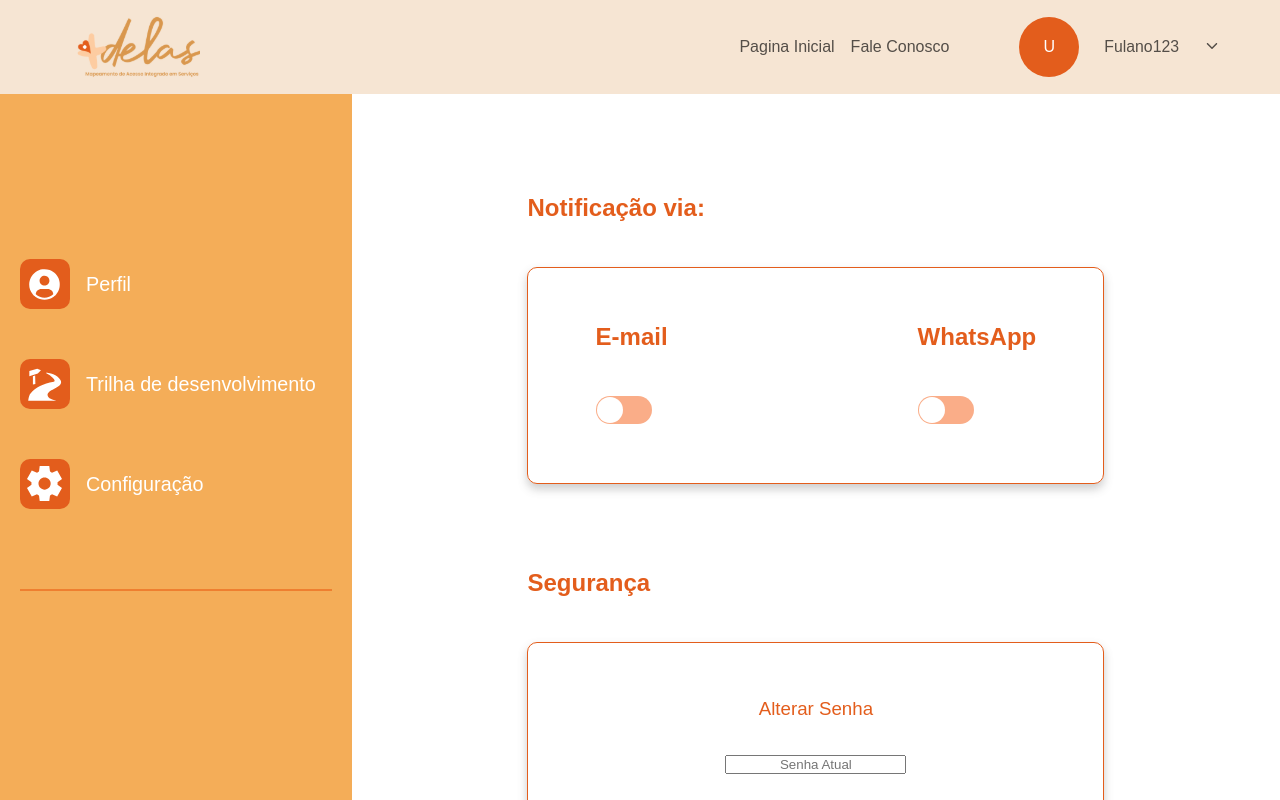
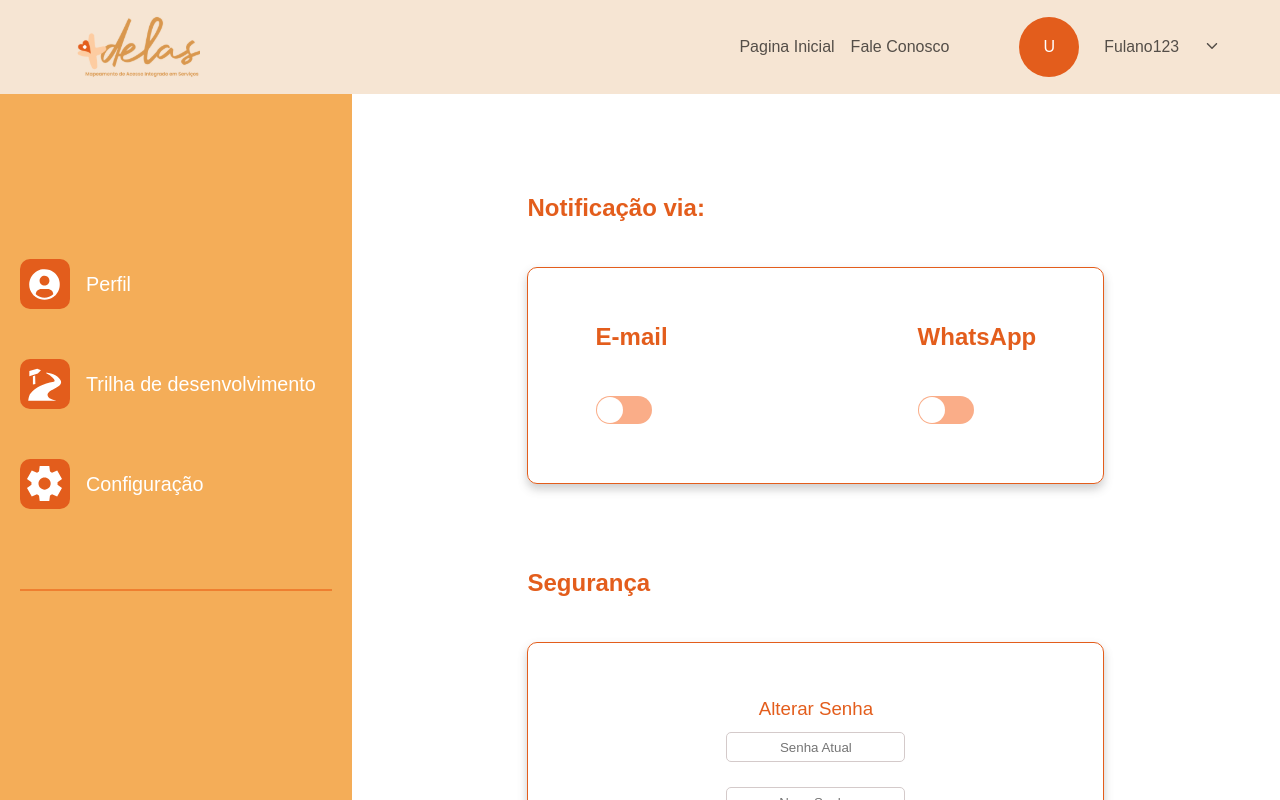
Before and after one commit to maisDelas/projeto-start-web, a React (Vite) app: page /Configuracao in a window 1280 px wide. Shown: the top 800 px of the page. Built offline with nearby package versions, Linux system fonts and the light colour scheme.

Commit message:
Atualizando a Home

```diff
--- a/src/App.jsx
+++ b/src/App.jsx
@@ -6,17 +6,16 @@ import Trilha from 'pages/trilha/Trilha'
 import Perfil from 'pages/perfil/Perfil'
 import ConteudoTrilha1 from './pages/trilha/TrilhaConteudo1'
 import ConteudoTrilha2 from 'pages/trilha/TrilhaConteudo2'
-/* import CadastroPrestadora from 'pages/cadastroP/TelaP' */
+
 import Dados from 'pages/dados/Dados'
 
 import CadastroTipo from 'pages/escolhercadastro/CadastroTipo'
 import Login from 'pages/login/Login'
 import ResetPassword from 'pages/resetPassword/ResetPassword'
-
-// import CadastroPrestadora1 from 'pages/cadastroP/Prestadora1'
-// import CadastroPrestadora2 from 'pages/cadastroP/Prestadoratre2'
-// import CadastroPrestadora3 from 'pages/cadastroP/Prestadora3'
-// import CadastroPrestadora0 from 'pages/cadastroP/Prestadora0'
+import CadastroPrestadora1 from 'pages/cadastroP/RegistrationFrm'
+import CadastroPrestadora2 from 'pages/cadastroP/Prestadoratre2'
+import CadastroPrestadora3 from 'pages/cadastroP/Prestadora3'
+import CadastroPrestadora0 from 'pages/cadastroP/Prestadora0'
 import Configuracao from 'pages/configuracao/Config'
 
 
@@ -33,14 +32,14 @@ export default function App() {
         <Route path="/ConteudoTrilha1" element={< ConteudoTrilha1/>} />
         <Route path="/ConteudoTrilha2" element={< ConteudoTrilha2/>} />
         <Route path="/Dados" element={<Dados/>} />
-        {/* <Route path="/CadastroPrestadora" element={<CadastroPrestadora />} /> */}
+
         <Route path="/Perfil" element={< Perfil />} />
         <Route path="/Configuracao" element={<Configuracao/>}/>
         <Route path="/Dados" element={<Dados />} />;
-        {/* <Route path="/CadastroPrestadora0" element={<CadastroPrestadora0 />} />;
+        <Route path="/CadastroPrestadora0" element={<CadastroPrestadora0 />} />;
         <Route path="CadastroPrestadora1" element={<CadastroPrestadora1 />} />;
         <Route path="/CadastroPrestadora2" element={<CadastroPrestadora2 />} />;
-        <Route path="/CadastroPrestadora3" element={<CadastroPrestadora3 />} />; */}
+        <Route path="/CadastroPrestadora3" element={<CadastroPrestadora3 />} />;
         <Route path="/Login" element={<Login />} />;
         <Route path="/ResetPassword" element={<ResetPassword />} />;
         <Route path="/CadastroTipo" element={<CadastroTipo />} />;
--- a/src/pages/Home/Carrossel.styles.js
+++ b/src/pages/Home/Carrossel.styles.js
@@ -21,7 +21,7 @@ export const CarrosselContainer = styled.div`
 
   @media screen and (max-width:1440px) {
 
-    width: 88%;
+    width: 70%;
   }
 
   @media screen and (max-width:1024px) {
--- a/src/pages/cadastroP/Header.jsx
+++ b/src/pages/cadastroP/Header.jsx
@@ -1,6 +1,5 @@
-// Header.js
+
 import React from "react";
-// import { HeaderContainer, Nav, NavList, NavItem, Picklist, LogoImage, }  from "./RegistrationFormStyles.js";
 import styled from "styled-components";
 import Logo from "./Imagem/Logomaroon.svg"
 
@@ -37,7 +36,6 @@ const NavItem = styled.li`
 const Picklist = styled.select`
   border: 0;
   background: #f6e5d3;
-  // font-family: "Poppins", sans-serif;
 `;
 
 const LogoImage = styled.img`
--- a/src/pages/cadastroP/Prestadora0.jsx
+++ b/src/pages/cadastroP/Prestadora0.jsx
@@ -9,14 +9,12 @@ import {
 } from "pages/cadastroP/Prestadoraa.styles.js";
 import Logo1 from "./Imagem/LogoNN1.svg";
 import Logo2 from "./Imagem/NN2.svg";
-// import { Link } from "react-router-dom";
 
 import { TfiBag } from "react-icons/tfi";
 import EU from "./Header";
 import GlobalStyle from "./globalstyle";
 import { IoDocumentTextOutline } from "react-icons/io5";
 import Logo from "./Imagem/Logo branca 4.svg";
-// import React, { useState } from "react";
 import { Link } from "react-router-dom";
 
 function CadastroPrestadora0() {
--- a/src/pages/cadastroP/Prestadora3.jsx
+++ b/src/pages/cadastroP/Prestadora3.jsx
@@ -3,7 +3,7 @@ import { Container, Box, Title, Text, Button, Link } from "./Prestadora3styles";
 import Logo_completo from './Imagem/Logo_sucesso.svg'
 import GlobalStyle from './globalstyle'
 import EU from './Header'
-// import { Link } from "react-router-dom";
+
 
 import Logo from "./Imagem/Logo branca 4.svg";
 
--- a/src/pages/cadastroP/Prestadora3styles.js
+++ b/src/pages/cadastroP/Prestadora3styles.js
@@ -6,13 +6,11 @@ export const Container = styled.div`
 
   background-color: #fff;
   border-radius: 8px;
-  // box-shadow: 0 4px 8px rgba(0, 0, 0, 0.1);
+
   text-align: center;
 `;
 
 export const Box = styled.div`
-  // background: white;
-
   padding: 20px;
   border-radius: 8px;
   box-shadow: 0 4px 6px rgba(0, 0, 0, 0.1);
--- a/src/pages/cadastroP/Prestadoraa.styles.js
+++ b/src/pages/cadastroP/Prestadoraa.styles.js
@@ -34,7 +34,6 @@ export const Subtitle = styled.h4`
 export const Paragraph = styled.p`
   color: #E75109;
   font-size: 16px;
-  // line-height: 1.6;
   margin-bottom: 4px;
 
 `;
@@ -55,7 +54,7 @@ export const List = styled.ul`
   li {
   display: flex;
 
-  margin-left: 85px; /
+  margin-left: 85px;
   text-align: left;
 
 width: 320px;
@@ -69,10 +68,6 @@ export const LogoContainer = styled.div`
 
 align-items: center;
 `;
-
-
-
-
 
 export const StyledButton = styled.button`
   width: 161px;
--- a/src/pages/cadastroP/RegistrationFormStyles.js
+++ b/src/pages/cadastroP/RegistrationFormStyles.js
@@ -20,7 +20,7 @@ export const LogoContainer = styled.div`  max-width: 1300px;
 
 
   img {
-    margin: 0; /* Remova espaçamento da imagem no header */
+    margin: 0;
 
   }
 `;
@@ -36,7 +36,7 @@ export const FormBox = styled.div`
   h2 {
     color: #e75109;
     margin-bottom: 40px;
-    // font-family:Ag bode-text;
+
   }
 `;
 
@@ -58,11 +58,6 @@ export const InputGroup = styled.div`
     outline: none;
     transition: border-color 0.3s ease;
 
-
-
-    // &:focus {
-    //   border-color: #e35d1c;
-    // }
   }
 
   .error {
@@ -114,49 +109,3 @@ export const Swapper = styled.div`
     }
   }
 `;
-
-
-// import styled from "styled-components";
-// import Logo from "./Imagem/Logomaroon.svg"
-
-// export const HeaderContainer = styled.header`
-//   background-color: #f6e5d3;
-// `;
-
-// export const Nav = styled.div`
-//   max-width: 1300px;
-//   margin: 0 auto;
-//   display: flex;
-//   justify-content: space-between;
-//   align-items: center;
-//   padding: 0 40px;
-// `;
-
-// export const NavList = styled.ul`
-//   display: flex;
-//   gap: 40px;
-// `;
-
-// export const NavItem = styled.li`
-//   list-style: none;
-
-//   a {
-//     text-decoration: none;
-//     color: #544e48;
-//     font-size: 18px;
-
-//     &:hover {
-//       color: #e35d1c;
-//     }
-//   }
-// `;
-
-// export const Picklist = styled.select`
-//   border: 0;
-//   background: #f6e5d3;
-//   font-family: "Poppins", sans-serif;
-// `;
-
-// export const LogoImage = styled.img`
-//   max-width: 150px;
-// `;
--- a/src/pages/cadastroP/globalstyle.jsx
+++ b/src/pages/cadastroP/globalstyle.jsx
@@ -1,4 +1,4 @@
-// GlobalStyle.js
+
 import { createGlobalStyle } from "styled-components";
 
 const GlobalStyle = createGlobalStyle`
--- a/src/pages/configuracao/Config.Styles.jsx
+++ b/src/pages/configuracao/Config.Styles.jsx
@@ -23,6 +23,7 @@ export const Config = styled.div`
     h3{
         text-align: center;
         font-weight:normal;
+        margin-bottom: 12px;
     }
 
     .boxContent{
@@ -38,14 +39,16 @@ export const Config = styled.div`
         border-radius: 10px;
     }
 
-    .input{
+    input {
         display: flex;
         flex-direction: column;
-        gap:35px;
+        gap: 25px;
+        border: 1px solid #D4CACA;
+        border-radius: 5px;
+        height: 30px;
+        margin-bottom:25px;
+    }
 
-
-
-    }
 ::placeholder{
     text-align: center;
 
```
Also changed, not shown: src/pages/cadastroP/Prestadora1.jsx (deleted, +0 -20 lines).
